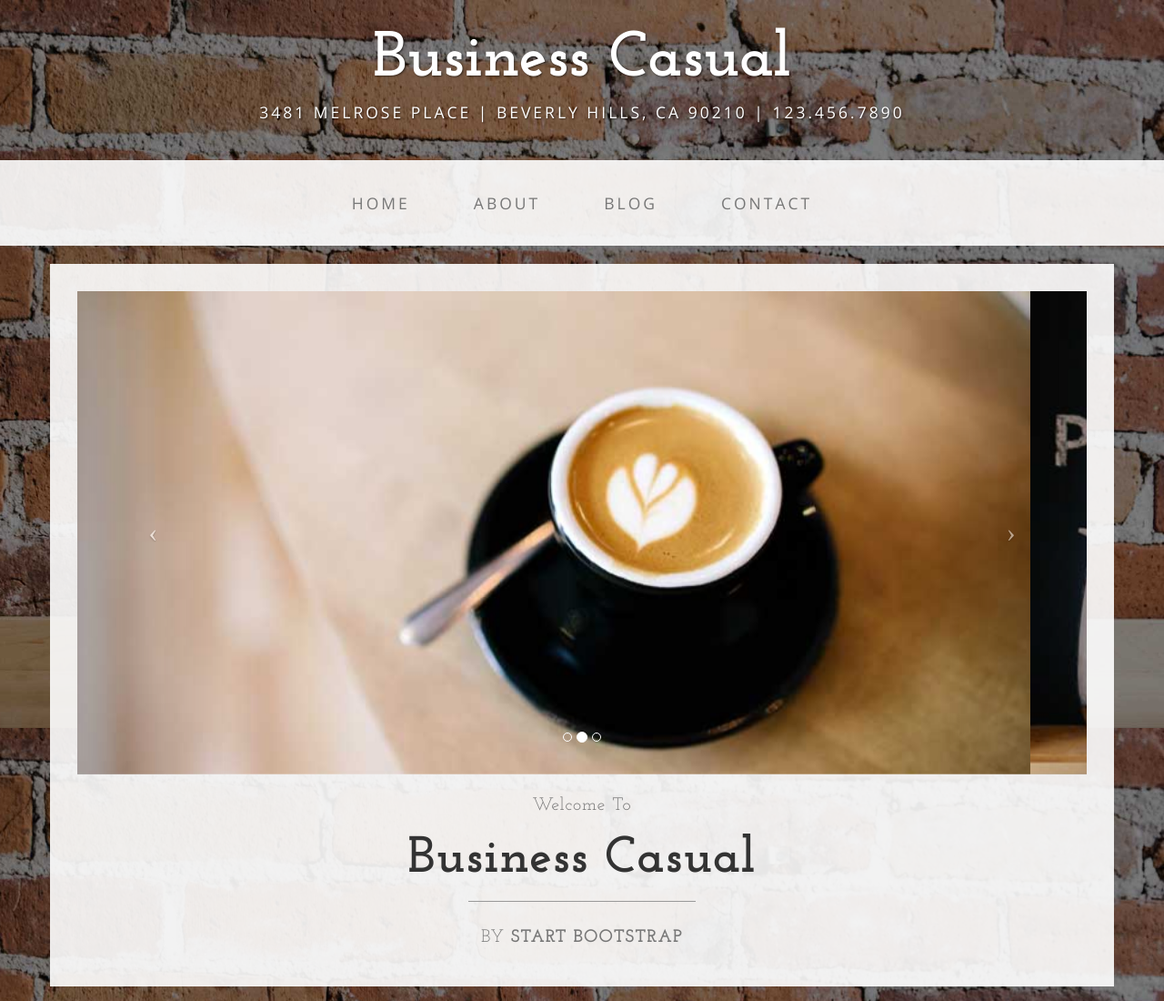
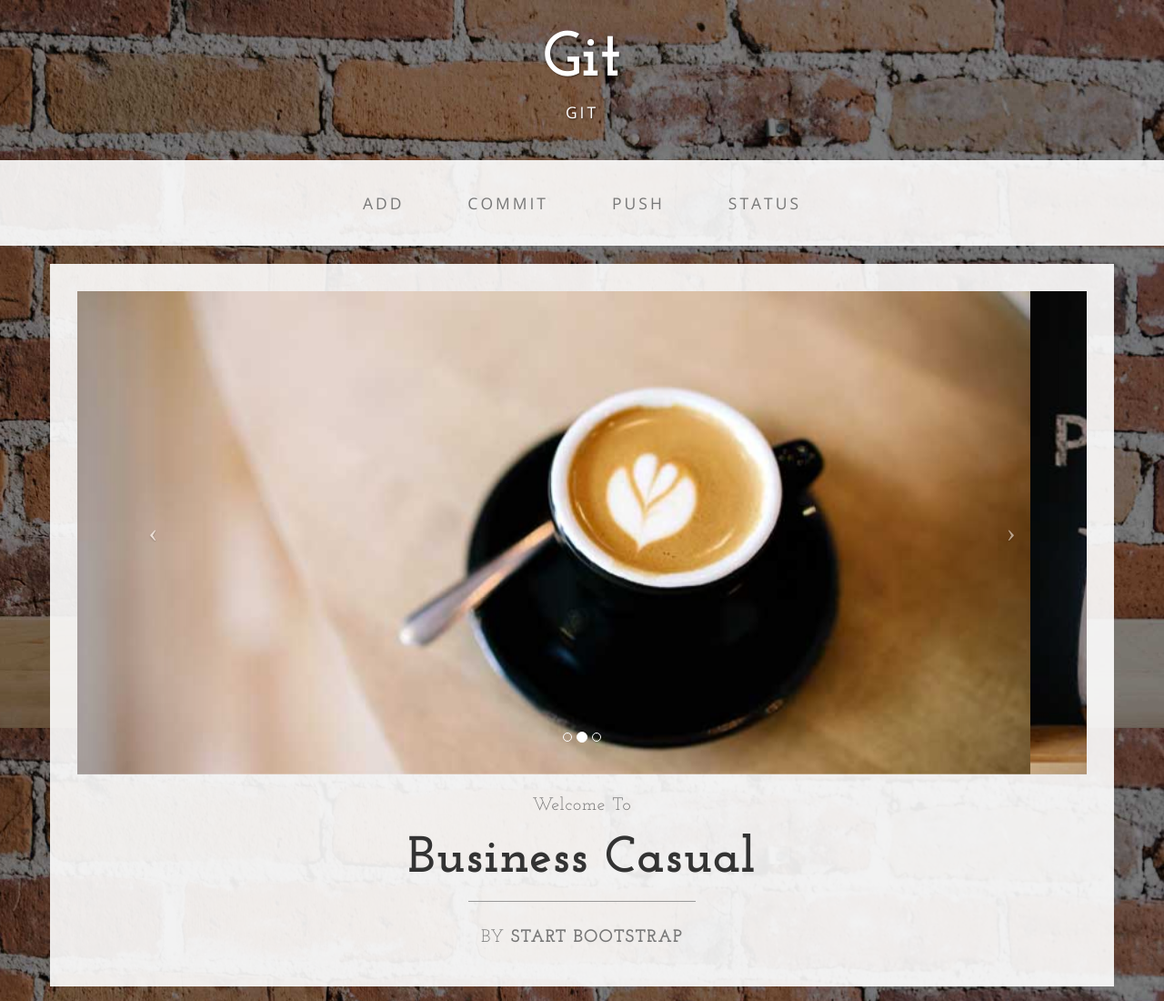
Before and after one commit to rodgersjono/learnablegitcourse, a plain HTML site: page index.html in a window 1280 px wide. Shown: the top 1100 px of the page at 91% size. Drawn offline with nearby package versions, Linux system fonts and the light colour scheme.

Commit message:
Changed title to title, subtitle and nav bar items

```diff
--- a/index.html
+++ b/index.html
@@ -9,7 +9,7 @@
     <meta name="description" content="">
     <meta name="author" content="">
 
-    <title>Business Casual - Start Bootstrap Theme</title>
+    <title>Git</title>
 
     <!-- Bootstrap Core CSS -->
     <link href="css/bootstrap.min.css" rel="stylesheet">
@@ -32,8 +32,8 @@
 
 <body>
 
-    <div class="brand">Business Casual</div>
-    <div class="address-bar">3481 Melrose Place | Beverly Hills, CA 90210 | 123.456.7890</div>
+    <div class="brand">Git</div>
+    <div class="address-bar">Git</div>
 
     <!-- Navigation -->
     <nav class="navbar navbar-default" role="navigation">
@@ -53,16 +53,16 @@
             <div class="collapse navbar-collapse" id="bs-example-navbar-collapse-1">
                 <ul class="nav navbar-nav">
                     <li>
-                        <a href="index.html">Home</a>
+                        <a href="index.html">Add</a>
                     </li>
                     <li>
-                        <a href="about.html">About</a>
+                        <a href="about.html">Commit</a>
                     </li>
                     <li>
-                        <a href="blog.html">Blog</a>
+                        <a href="blog.html">Push</a>
                     </li>
                     <li>
-                        <a href="contact.html">Contact</a>
+                        <a href="contact.html">Status</a>
                     </li>
                 </ul>
             </div>
```
